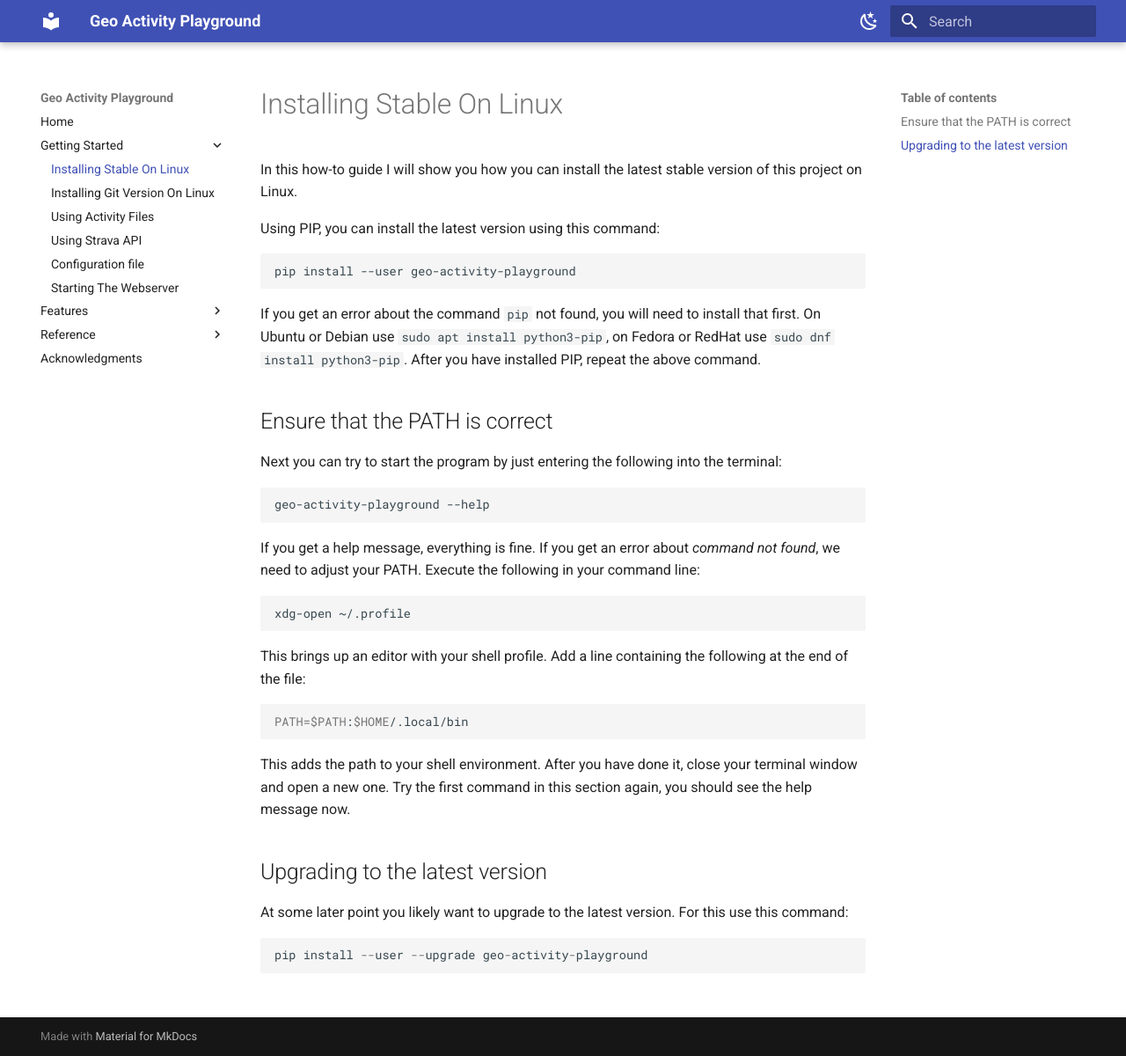
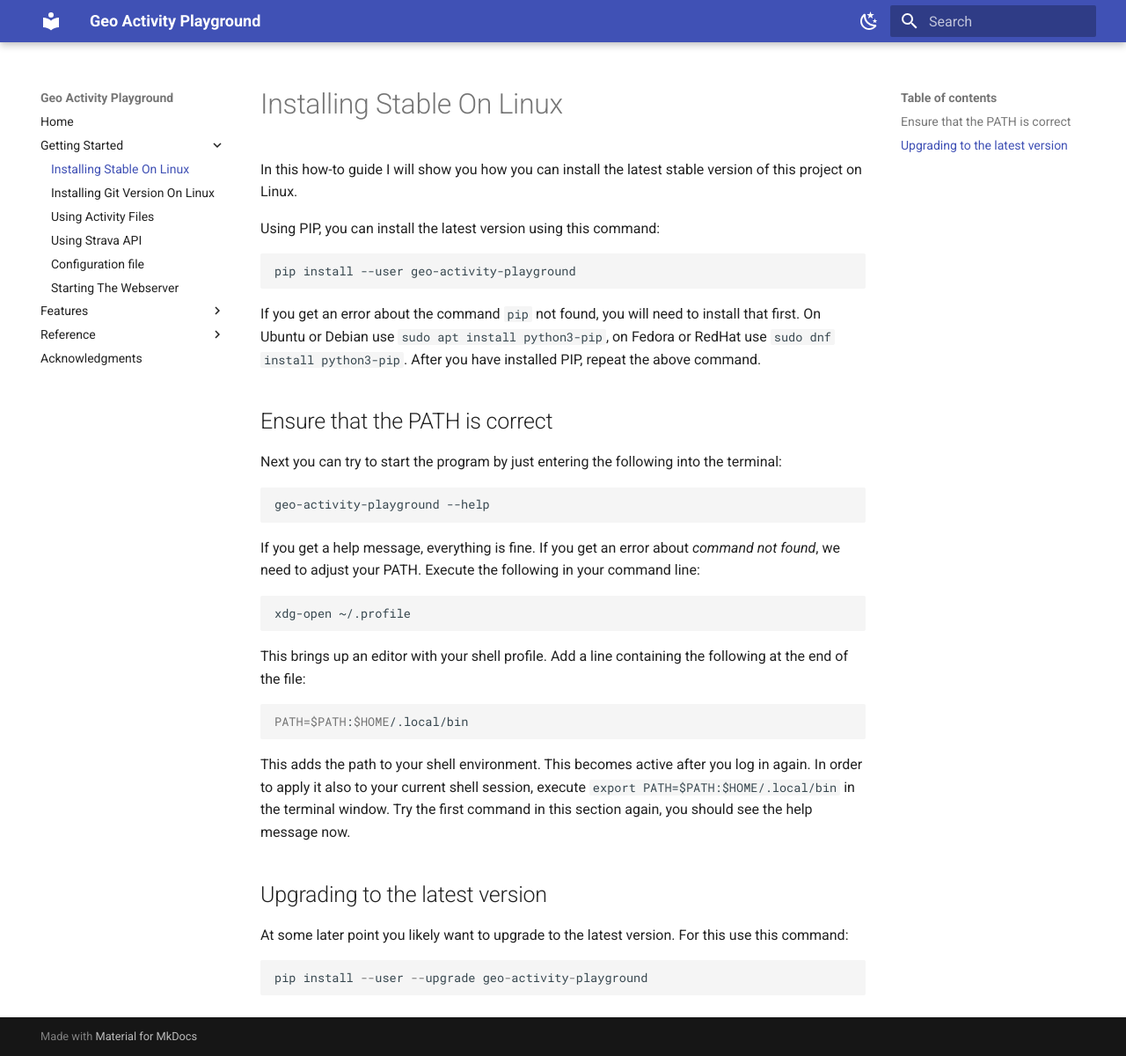
Before and after one commit to martin-ueding/geo-activity-playground, an MkDocs documentation site: the page built from docs/getting-started/installing-stable-on-linux.md, in a window 1280 px wide and 1200 px high. Shown: the whole window at 88% size. Built offline with MkDocs 1.6.1 and Material for MkDocs 9.7.7, drawn with Linux system fonts in a browser that asks for light colours.

Commit message:
GH-68: Specify that either logout or manual path setting is required

````diff
--- a/docs/getting-started/installing-stable-on-linux.md
+++ b/docs/getting-started/installing-stable-on-linux.md
@@ -30,7 +30,7 @@ This brings up an editor with your shell profile. Add a line containing the foll
 PATH=$PATH:$HOME/.local/bin
 ```
 
-This adds the path to your shell environment. After you have done it, close your terminal window and open a new one. Try the first command in this section again, you should see the help message now.
+This adds the path to your shell environment. This becomes active after you log in again. In order to apply it also to your current shell session, execute `export PATH=$PATH:$HOME/.local/bin` in the terminal window. Try the first command in this section again, you should see the help message now.
 
 ## Upgrading to the latest version
 
````
